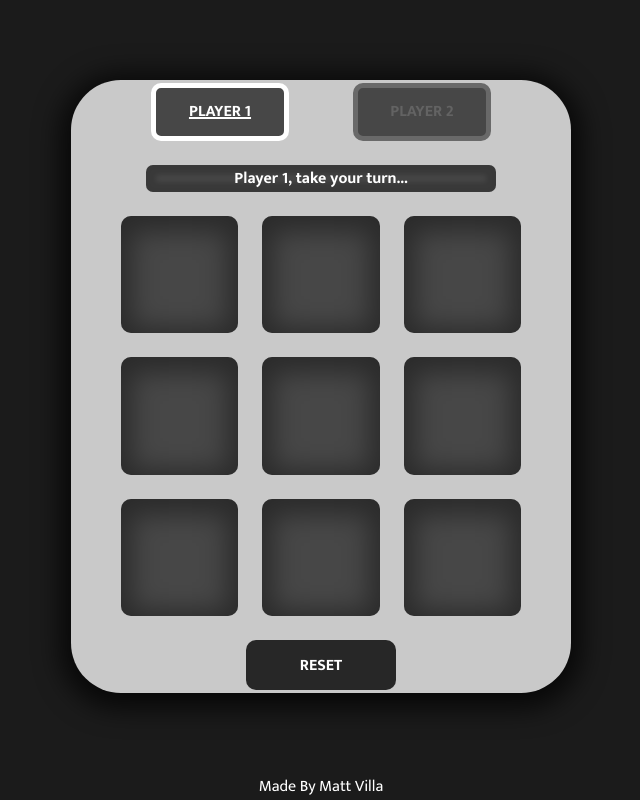
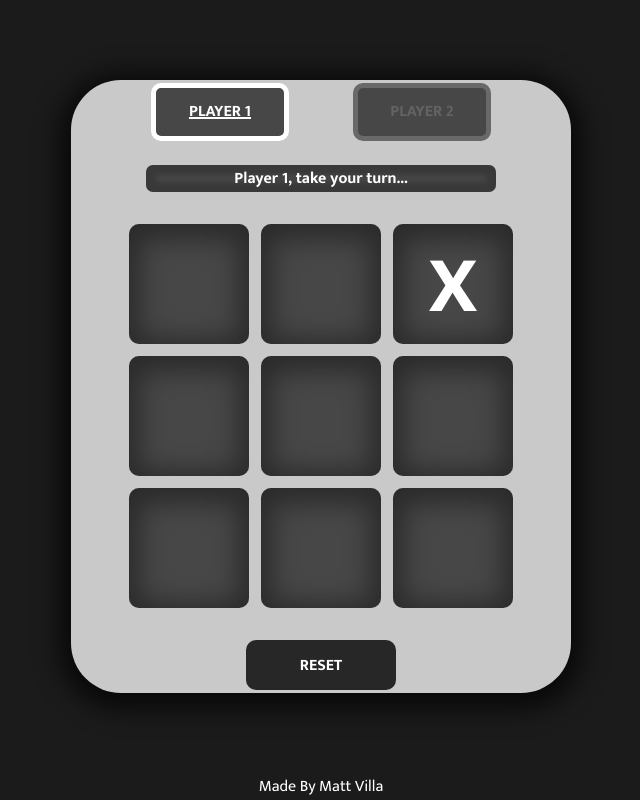
Before and after one commit to mv805/tic-tac-toe, a plain HTML site: page index.html in a window 1280 px wide. Shown: the whole page, without its empty margins (319-959 px from the left). Drawn offline with Linux system fonts and the light colour scheme.

Commit message:
Fixed alignment of grid with text content

```diff
--- a/index.html
+++ b/index.html
@@ -26,7 +26,7 @@
             <div class="game-board">
                 <div class="marker-cell" id="cell-1"></div>
                 <div class="marker-cell" id="cell-2"></div>
-                <div class="marker-cell" id="cell-3"></div>
+                <div class="marker-cell" id="cell-3">X</div>
                 <div class="marker-cell" id="cell-4"></div>
                 <div class="marker-cell" id="cell-5"></div>
                 <div class="marker-cell" id="cell-6"></div>
--- a/style.css
+++ b/style.css
@@ -68,8 +68,10 @@ body {
     display: grid;
     width: 400px;
     height: 400px;
-    grid-template: 1fr 1fr 1fr/ 1fr 1fr 1fr;
-    gap: 1.5rem;
+    grid-template: repeat(3, 120px)/ repeat(3, 120px);
+    align-content: center;
+    justify-content: center;
+    gap: .75rem;
 }
 
 .marker-cell {
@@ -79,10 +81,15 @@ body {
     background-color: var(--gameboard-bg-color);
     border-radius: 10px;
     box-sizing: border-box;
+    text-align: center;
+    line-height: 8rem;
+    font-size: 5rem;
+    font-weight: 900;
 }
 
 .marker-cell:hover {
     box-shadow: inset 0px 5px 26px 11px rgba(214, 214, 214, 0.3);
+    cursor: pointer;
 }
 
 button {
@@ -100,6 +107,7 @@ button {
 button:hover {
     background-color: rgb(78, 78, 78);
     border-color: rgb(255, 255, 255);
+    cursor: pointer;
 }
 
 button:active {
```
